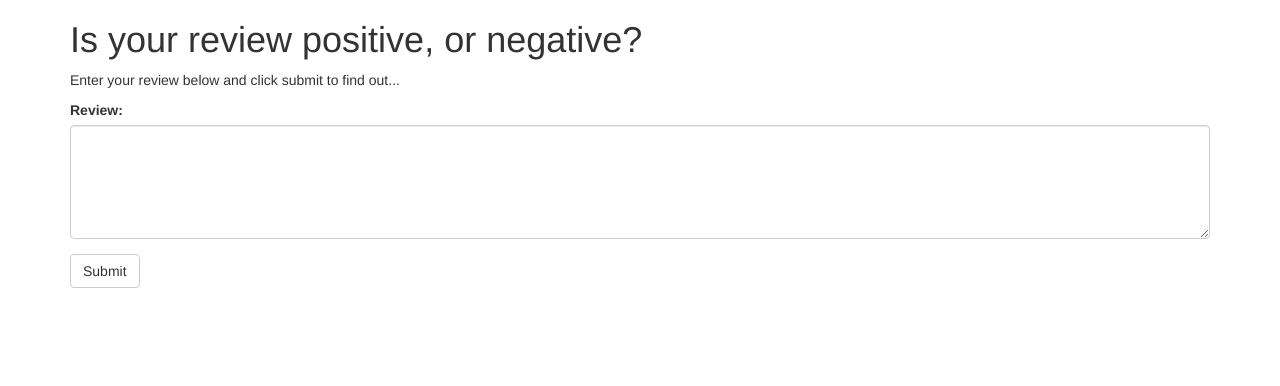
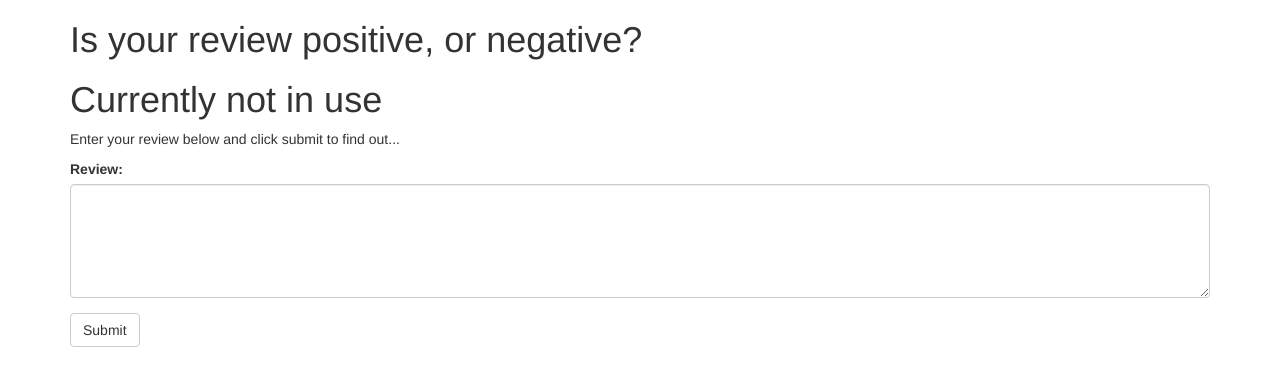
Before and after one commit to sand47/review-classification, a plain HTML site: page index.html in a window 1280 px wide. Drawn offline with nearby package versions, Linux system fonts and the light colour scheme.

Commit message:
Currently not in use

```diff
--- a/index.html
+++ b/index.html
@@ -35,6 +35,7 @@
 
         <div class="container">
             <h1>Is your review positive, or negative?</h1>
+            <h1> Currently not in use </h1>
             <p>Enter your review below and click submit to find out...</p>
             <form method="POST"
                   action="https://mvlvncle6l.execute-api.ap-southeast-1.amazonaws.com/prod"
```
